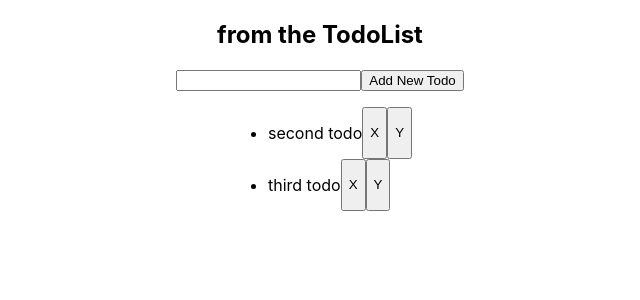
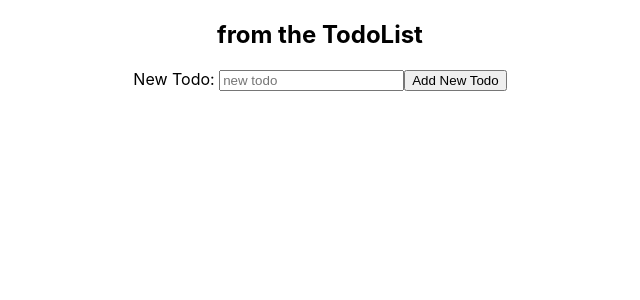
Before and after one commit to peterPalVanyo/todo_react, a React (Create React App) app: page / in a window 1280 px wide. Shown: the top 300 px of the page, without its empty margins (320-960 px from the left). Built offline with nearby package versions, Linux system fonts and the light colour scheme.

Commit message:
uuid and unique key

```diff
--- a/package.json
+++ b/package.json
@@ -5,7 +5,8 @@
   "dependencies": {
     "react": "^16.11.0",
     "react-dom": "^16.11.0",
-    "react-scripts": "3.2.0"
+    "react-scripts": "3.2.0",
+    "uuid": "^3.3.3"
   },
   "scripts": {
     "start": "react-scripts start",
--- a/src/NewTodoForm.js
+++ b/src/NewTodoForm.js
@@ -1,30 +1,38 @@
-import React, {Component} from 'react'
+import React, { Component } from "react";
+import uuid from 'uuid/v4'
 
 class NewTodoForm extends Component {
   constructor(props) {
-        super(props)
-        this.state={
-            text:'',
-            isComplete:false
-        }
-        this.handleChange=this.handleChange.bind(this)
-        this.handleSubmit=this.handleSubmit.bind(this)
+    super(props);
+    this.state = {
+      text: ""
+    };
+    this.handleChange = this.handleChange.bind(this);
+    this.handleSubmit = this.handleSubmit.bind(this);
   }
   handleChange(e) {
-        this.setState({text: e.target.value})
+    this.setState({ text: e.target.value });
   }
   handleSubmit(e) {
-        e.preventDefault()
-        this.props.addTodo(this.state)
-        this.setState({text:'', isComplete:false})
+    e.preventDefault();
+    this.props.addTodo({...this.state, id: uuid(), iscomplete: false});
+    this.setState({ text: ""});
   }
   render() {
     return (
       <form onSubmit={this.handleSubmit}>
-                <input type='text' name='text' value={this.state.text} onChange={this.handleChange} isComplete={false}></input>
+        <label htmlFor='text'>New Todo: </label>
+        <input
+          type="text"
+          id="text"
+          placeholder="new todo"
+          name="text"
+          value={this.state.text}
+          onChange={this.handleChange}
+        ></input>
         <button>Add New Todo</button>
       </form>
-        )
+    );
   }
 }
-export default NewTodoForm
+export default NewTodoForm;
--- a/src/Todo.js
+++ b/src/Todo.js
@@ -2,11 +2,15 @@ import React, {Component} from 'react'
 import './Todo.css'
 
 class Todo extends Component {
+
     render() {
+        const handleClick = function() {
+            console.log()
+        }
         return (
             <div className='Todo'>
                 <p>{this.props.text}</p>
-                <button>X</button>
+                <button onClick={handleClick} >X</button>
                 <button>Y</button>
             </div>
         )
--- a/src/TodoList.js
+++ b/src/TodoList.js
@@ -1,27 +1,24 @@
 import React, { Component } from "react";
 import Todo from "./Todo";
 import "./TodoList.css";
-import  NewTodoForm from './NewTodoForm'
+import NewTodoForm from "./NewTodoForm";
 
 class TodoList extends Component {
   constructor(props) {
     super(props);
     this.state = {
-      todos: [
-        { text: "second todo", isCompleted: false },
-        { text: "third todo", isCompleted: false }
-      ]
+      todos: []
     };
     this.displayTodos = this.displayTodos.bind(this);
-    this.addTodo = this.addTodo.bind(this)
+    this.addTodo = this.addTodo.bind(this);
   }
   addTodo(todo) {
-    this.setState({todos: [...this.state.todos, todo] })
+    this.setState({ todos: [...this.state.todos, todo] });
   }
   displayTodos() {
     return this.state.todos.map(todo => (
-      <li>
-        <Todo text={todo.text} isCompleted={todo.isCompleted} />
+      <li key={todo.id}>
+        <Todo text={todo.text} key={todo.id} />
       </li>
     ));
   }
@@ -29,7 +26,7 @@ class TodoList extends Component {
     return (
       <div className="TodoList">
         <h2>from the TodoList</h2>
-        <NewTodoForm addTodo={this.addTodo}/>
+        <NewTodoForm addTodo={this.addTodo} />
         <ul>{this.displayTodos()}</ul>
       </div>
     );
```
Lines whose indentation alone changed are shown as unchanged.
